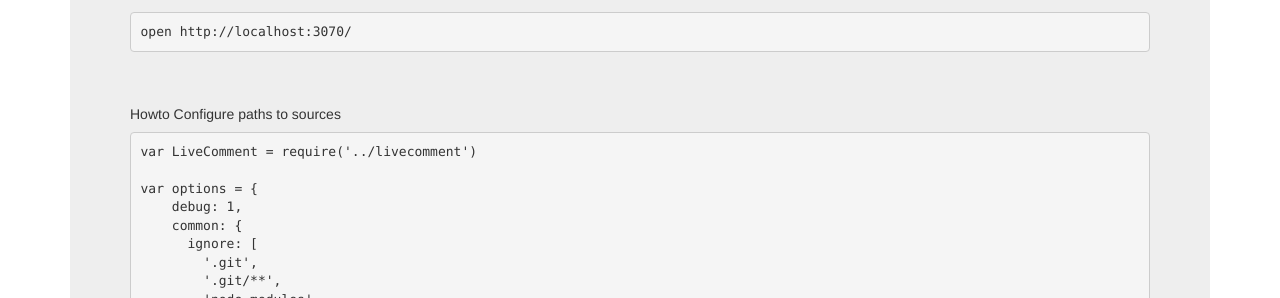
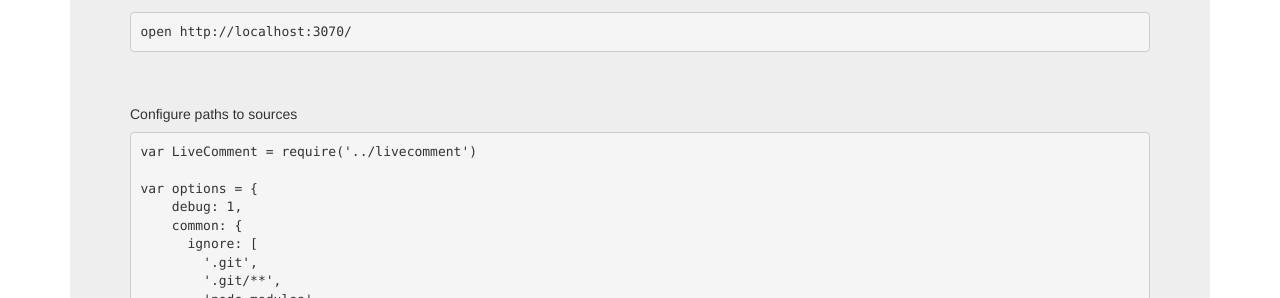
Before and after one commit to d08ble/d08ble.github.io, a Jekyll site: the page built from index.md, in a window 1280 px wide. Shown: the part 745-1043 px from the top of the page. Built offline with Jekyll 4.4.1, drawn with Linux system fonts in a browser that asks for light colours.

Commit message:
Edit from JekyllCMS

```diff
--- a/index.md
+++ b/index.md
@@ -39,7 +39,7 @@ open http://localhost:3070/
 
 <br>
 
-##### Howto Configure paths to sources
+##### Configure paths to sources
 
 {% highlight javascript %}
 var LiveComment = require('../livecomment')
```
